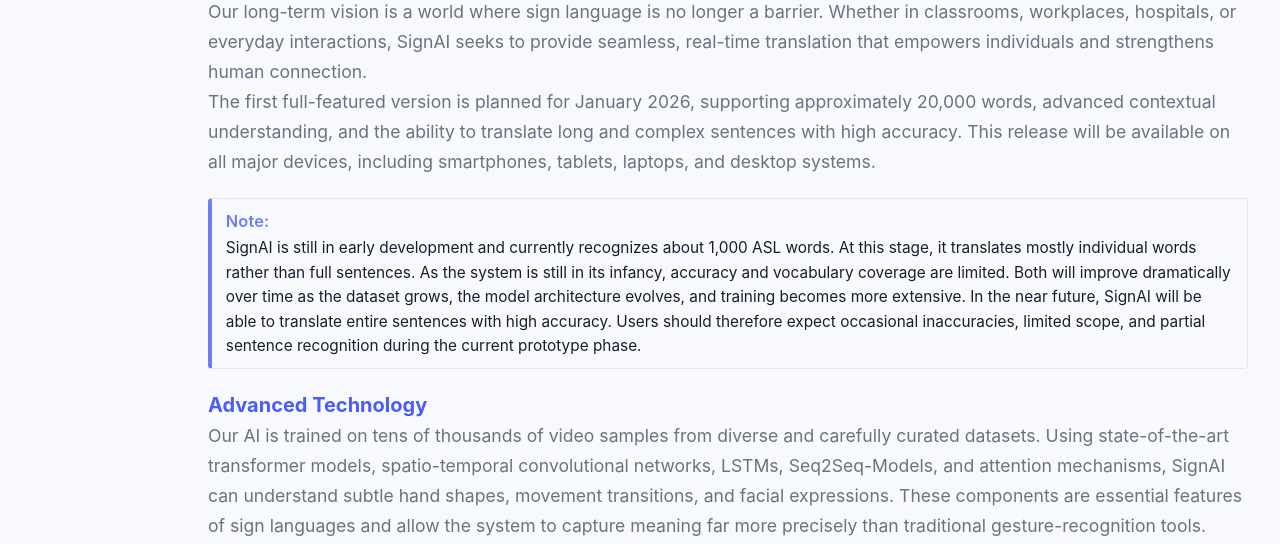
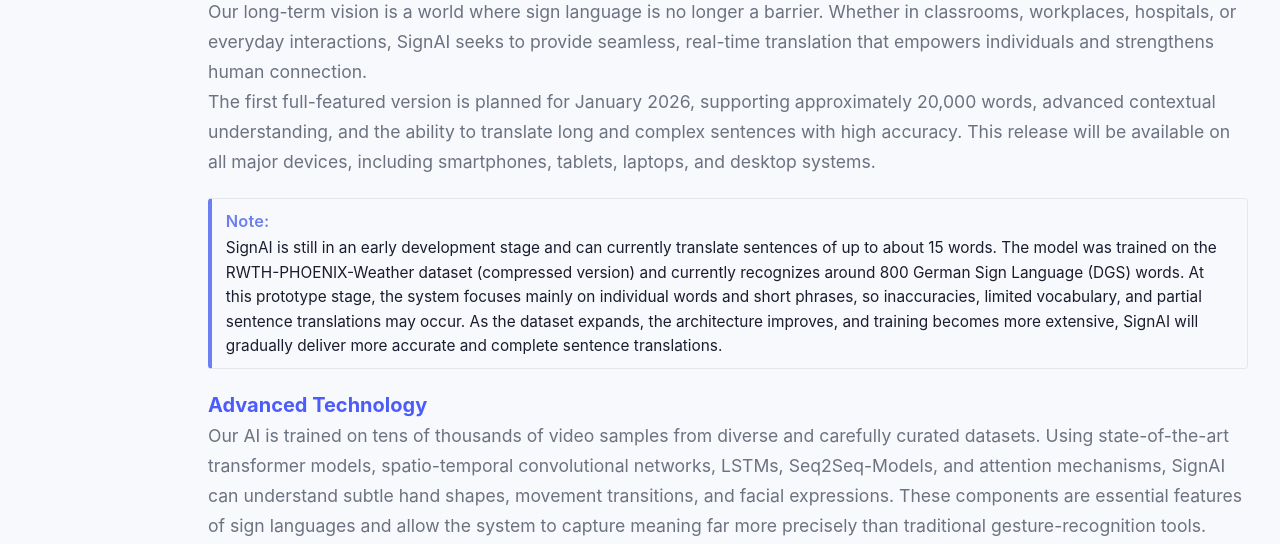
Before and after one commit to Stefanos0710/SignAI-Webside, a Flask app: page / in a window 1280 px wide. Shown: the part 1089-1633 px from the top of the page. Run offline with Flask 3, Linux system fonts and the light colour scheme.

Commit message:
Update about note with current SignAI capabilities
Revised the note in index.html to reflect the current development stage of SignAI, including support for sentences up to 15 words, use of the RWTH-PHOENIX-Weather dataset, and recognition of around 800 DGS words. Clarified prototype limitations and future improvements.

```diff
--- a/templates/index.html
+++ b/templates/index.html
@@ -69,12 +69,11 @@
                 <p style="margin-bottom:1.2em;"></p>
                 <div class="about-note">
                     <span class="note-label">Note:</span>
-                    SignAI is still in early development and currently recognizes about 1,000 ASL words. At this stage,
-                    it translates mostly individual words rather than full sentences. As the system is still in its infancy,
-                    accuracy and vocabulary coverage are limited. Both will improve dramatically over time as the dataset grows,
-                    the model architecture evolves, and training becomes more extensive. In the near future,
-                    SignAI will be able to translate entire sentences with high accuracy. Users should therefore expect occasional inaccuracies,
-                    limited scope, and partial sentence recognition during the current prototype phase.
+                    SignAI is still in an early development stage and can currently translate sentences of up to about 15 words.
+                    The model was trained on the RWTH-PHOENIX-Weather dataset (compressed version) and currently recognizes around 800 German Sign Language (DGS) words.
+                    At this prototype stage, the system focuses mainly on individual words and short phrases, so inaccuracies, limited vocabulary,
+                    and partial sentence translations may occur. As the dataset expands, the architecture improves, and training becomes more extensive,
+                    SignAI will gradually deliver more accurate and complete sentence translations.
                 </div>
 
                 <h3 class="about-3">Advanced Technology</h3>
```
